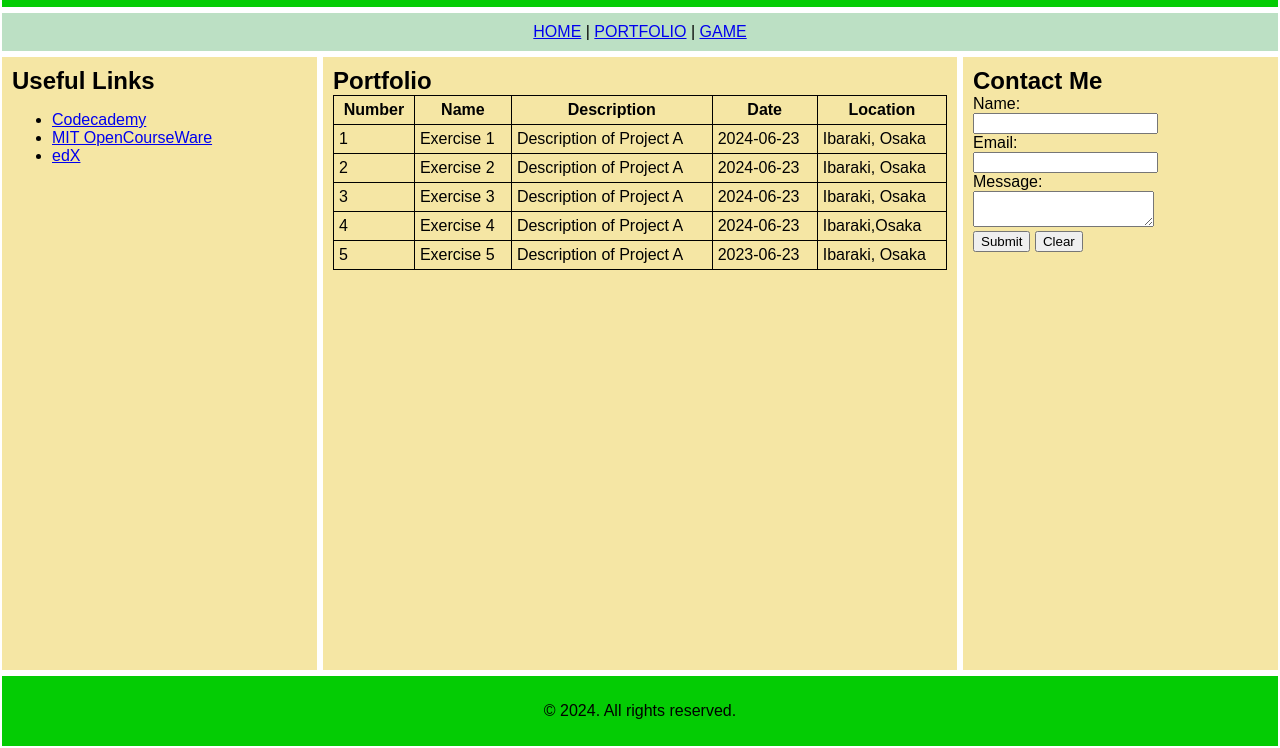
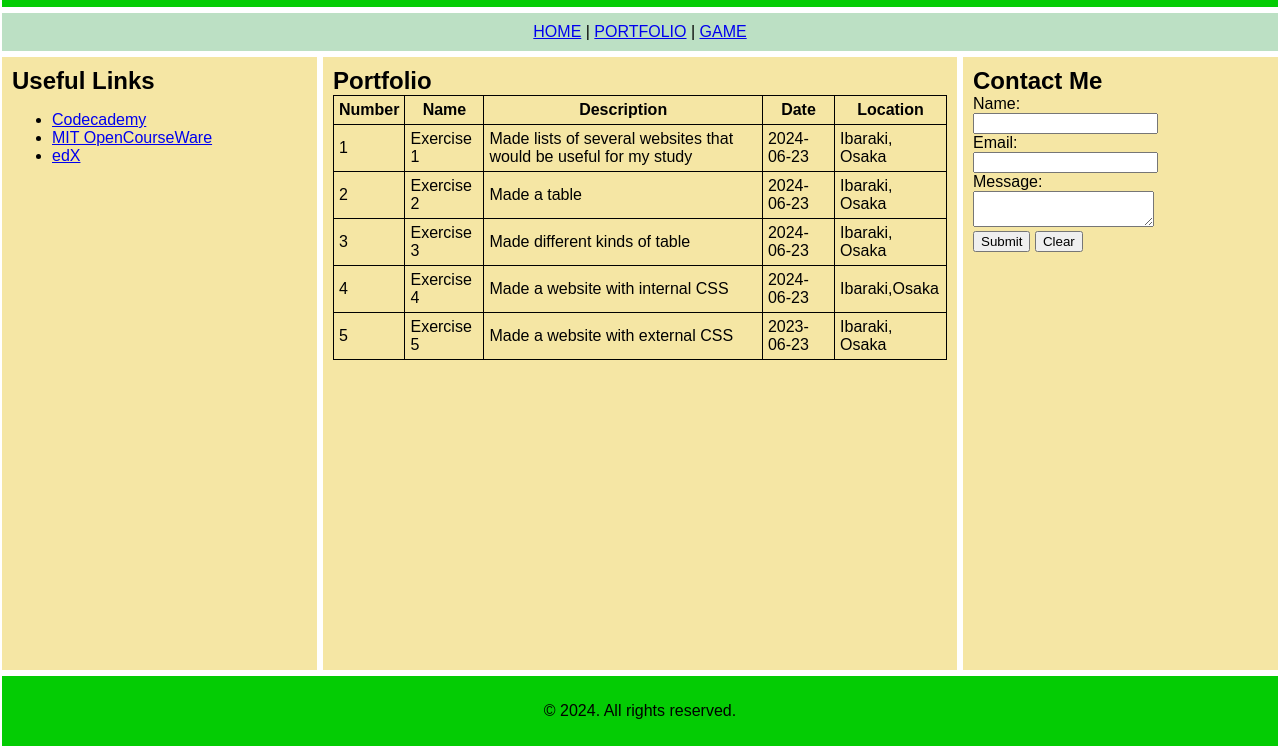
Before and after one commit to nozomi307/exercise4, a plain HTML site: page portfolio.html in a window 1280 px wide. Shown: the part 52-800 px from the top of the page. Drawn offline with Linux system fonts and the light colour scheme.

Commit message:
Update portfolio.html

```diff
--- a/portfolio.html
+++ b/portfolio.html
@@ -36,35 +36,35 @@
             <tr>
                 <td>1</td>
                 <td>Exercise 1</td>
-                <td>Description of Project A</td>
+                <td>Made lists of several websites that would be useful for my study</td>
                 <td>2024-06-23</td>
                 <td>Ibaraki, Osaka</td>
             </tr>
             <tr>
                 <td>2</td>
                 <td>Exercise 2</td>
-                <td>Description of Project A</td>
+                <td>Made a table</td>
                 <td>2024-06-23</td>
                 <td>Ibaraki, Osaka</td>
             </tr>
             <tr>
                 <td>3</td>
                 <td>Exercise 3</td>
-                <td>Description of Project A</td>
+                <td>Made different kinds of table</td>
                 <td>2024-06-23</td>
                 <td>Ibaraki, Osaka</td>
             </tr>
             <tr>
                 <td>4</td>
                 <td>Exercise 4</td>
-                <td>Description of Project A</td>
+                <td>Made a website with internal CSS</td>
                 <td>2024-06-23</td>
                 <td>Ibaraki,Osaka</td>
             </tr>
             <tr>
                 <td>5</td>
                 <td>Exercise 5</td>
-                <td>Description of Project A</td>
+                <td>Made a website with external CSS</td>
                 <td>2023-06-23</td>
                 <td>Ibaraki, Osaka</td>
             </tr>
```
